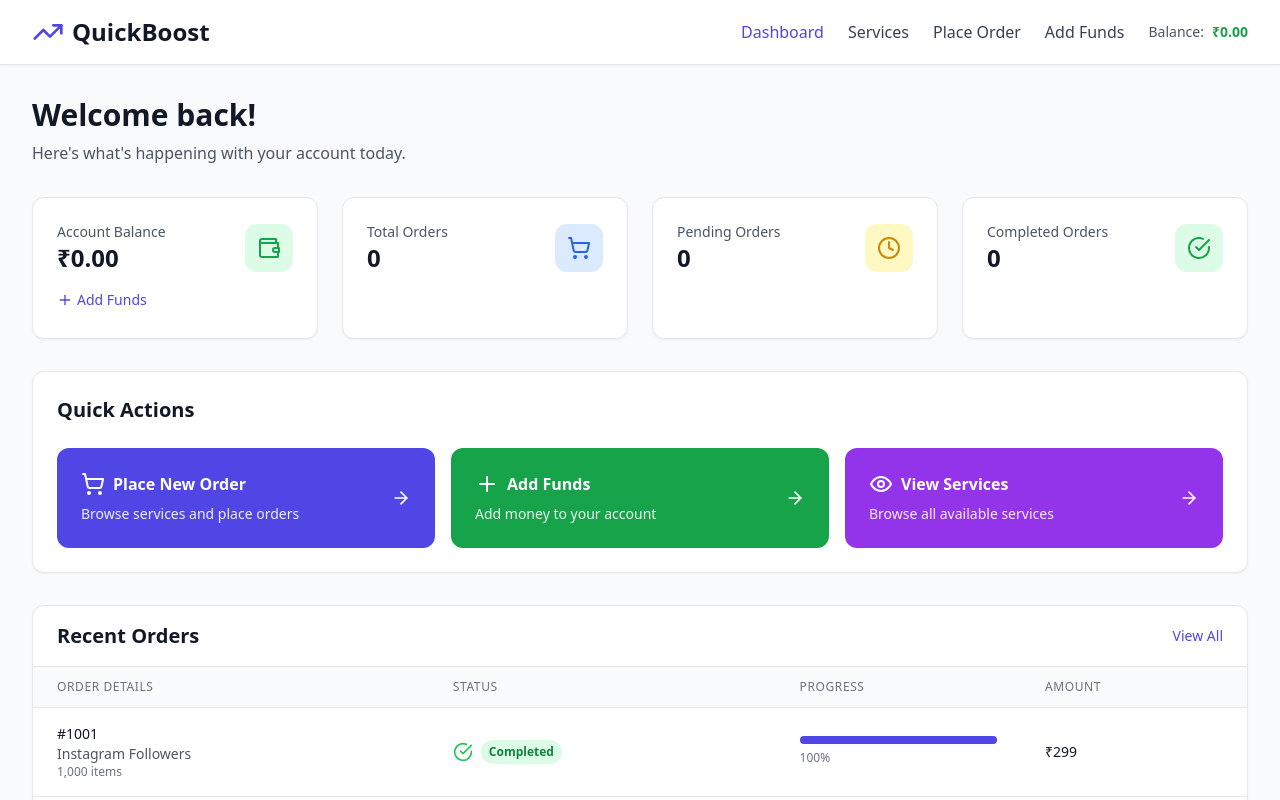
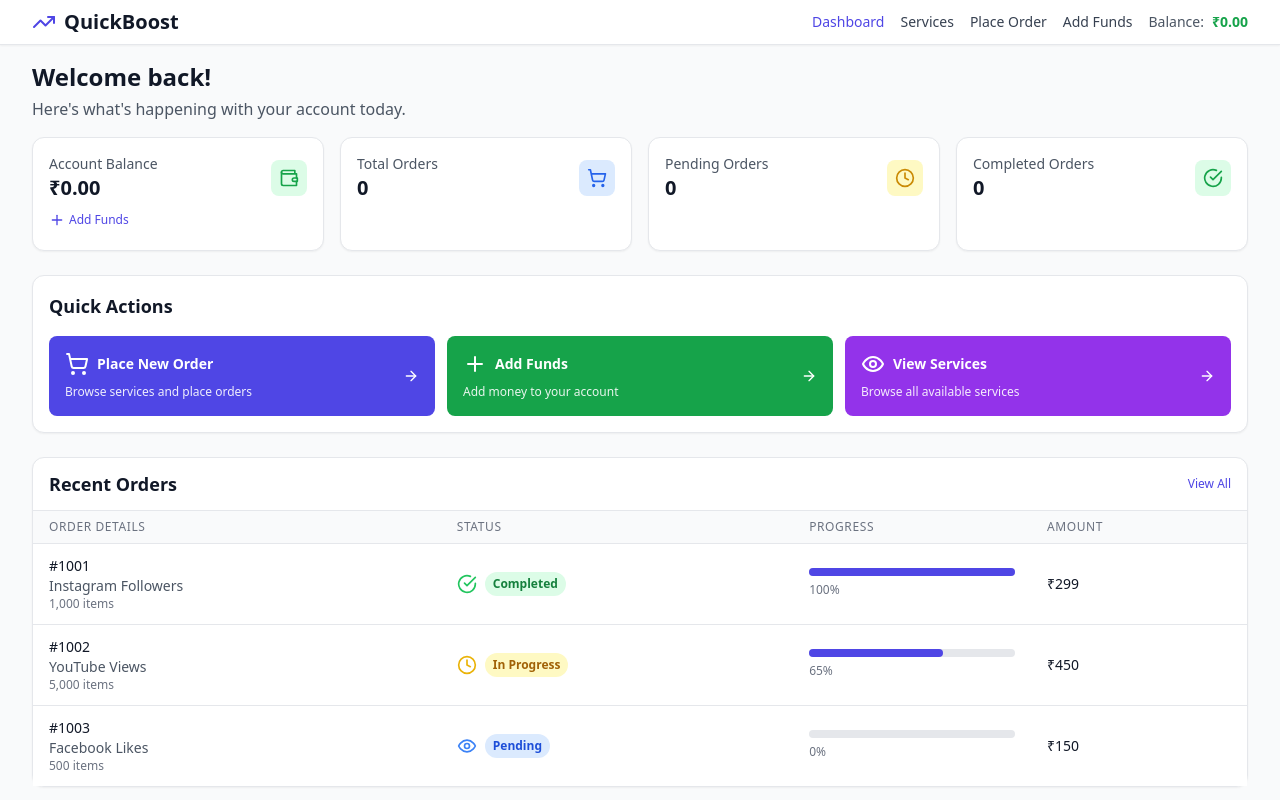
Before and after one commit to dbaarkk/QuickBoost., a React (Vite) app: page /dashboard in a window 1280 px wide. Shown: the top 800 px of the page. Built offline with nearby package versions, Linux system fonts and the light colour scheme.

Commit message:
Fix Dashboard White Space and Compact Navigation

```diff
--- a/src/pages/Dashboard.tsx
+++ b/src/pages/Dashboard.tsx
@@ -106,16 +106,16 @@ const Dashboard: React.FC = () => {
       {/* Header */}
       <header className="bg-white shadow-sm border-b">
         <div className="max-w-7xl mx-auto px-4 sm:px-6 lg:px-8">
-          <div className="flex justify-between items-center py-4">
+          <div className="flex justify-between items-center py-2">
             <Link to="/" className="flex items-center">
-              <TrendingUp className="h-8 w-8 text-indigo-600" />
-              <span className="ml-2 text-2xl font-bold text-gray-900">QuickBoost</span>
+              <TrendingUp className="h-6 w-6 text-indigo-600" />
+              <span className="ml-2 text-xl font-bold text-gray-900">QuickBoost</span>
             </Link>
-            <nav className="flex items-center space-x-6">
-              <Link to="/dashboard" className="text-indigo-600 font-medium">Dashboard</Link>
-              <Link to="/services" className="text-gray-700 hover:text-indigo-600 font-medium">Services</Link>
-              <Link to="/place-order" className="text-gray-700 hover:text-indigo-600 font-medium">Place Order</Link>
-              <Link to="/add-funds" className="text-gray-700 hover:text-indigo-600 font-medium">Add Funds</Link>
+            <nav className="flex items-center space-x-4">
+              <Link to="/dashboard" className="text-indigo-600 text-sm font-medium">Dashboard</Link>
+              <Link to="/services" className="text-gray-700 hover:text-indigo-600 text-sm font-medium">Services</Link>
+              <Link to="/place-order" className="text-gray-700 hover:text-indigo-600 text-sm font-medium">Place Order</Link>
+              <Link to="/add-funds" className="text-gray-700 hover:text-indigo-600 text-sm font-medium">Add Funds</Link>
               <div className="flex items-center space-x-2">
                 <span className="text-sm text-gray-600">Balance:</span>
                 <span className="text-sm font-semibold text-green-600">₹{userBalance.toFixed(2)}</span>
@@ -125,29 +125,29 @@ const Dashboard: React.FC = () => {
         </div>
       </header>
 
-      <div className="max-w-7xl mx-auto px-4 sm:px-6 lg:px-8 py-8">
+      <div className="max-w-7xl mx-auto px-4 sm:px-6 lg:px-8 py-4">
         {/* Welcome Section */}
-        <div className="mb-8">
-          <h1 className="text-3xl font-bold text-gray-900 mb-2">Welcome back!</h1>
+        <div className="mb-4">
+          <h1 className="text-2xl font-bold text-gray-900 mb-1">Welcome back!</h1>
           <p className="text-gray-600">Here's what's happening with your account today.</p>
         </div>
 
         {/* Stats Cards */}
-        <div className="grid grid-cols-1 md:grid-cols-2 lg:grid-cols-4 gap-6 mb-8">
-          <div className="bg-white rounded-xl shadow-sm border p-6">
+        <div className="grid grid-cols-1 md:grid-cols-2 lg:grid-cols-4 gap-4 mb-6">
+          <div className="bg-white rounded-xl shadow-sm border p-4">
             <div className="flex items-center justify-between">
               <div>
                 <p className="text-sm font-medium text-gray-600">Account Balance</p>
-                <p className="text-2xl font-bold text-gray-900">₹{userBalance.toFixed(2)}</p>
+                <p className="text-xl font-bold text-gray-900">₹{userBalance.toFixed(2)}</p>
               </div>
-              <div className="bg-green-100 rounded-xl p-3">
-                <Wallet className="h-6 w-6 text-green-600" />
+              <div className="bg-green-100 rounded-lg p-2">
+                <Wallet className="h-5 w-5 text-green-600" />
               </div>
             </div>
-            <div className="mt-4">
+            <div className="mt-2">
               <Link
                 to="/add-funds"
-                className="inline-flex items-center text-sm text-indigo-600 hover:text-indigo-500 font-medium"
+                className="inline-flex items-center text-xs text-indigo-600 hover:text-indigo-500 font-medium"
               >
                 <Plus className="h-4 w-4 mr-1" />
                 Add Funds
@@ -155,62 +155,62 @@ const Dashboard: React.FC = () => {
             </div>
           </div>
 
-          <div className="bg-white rounded-xl shadow-sm border p-6">
+          <div className="bg-white rounded-xl shadow-sm border p-4">
             <div className="flex items-center justify-between">
               <div>
                 <p className="text-sm font-medium text-gray-600">Total Orders</p>
-                <p className="text-2xl font-bold text-gray-900">{totalOrders}</p>
+                <p className="text-xl font-bold text-gray-900">{totalOrders}</p>
               </div>
-              <div className="bg-blue-100 rounded-xl p-3">
-                <ShoppingCart className="h-6 w-6 text-blue-600" />
+              <div className="bg-blue-100 rounded-lg p-2">
+                <ShoppingCart className="h-5 w-5 text-blue-600" />
               </div>
             </div>
           </div>
 
-          <div className="bg-white rounded-xl shadow-sm border p-6">
+          <div className="bg-white rounded-xl shadow-sm border p-4">
             <div className="flex items-center justify-between">
               <div>
                 <p className="text-sm font-medium text-gray-600">Pending Orders</p>
-                <p className="text-2xl font-bold text-gray-900">{pendingOrders}</p>
+                <p className="text-xl font-bold text-gray-900">{pendingOrders}</p>
               </div>
-              <div className="bg-yellow-100 rounded-xl p-3">
-                <Clock className="h-6 w-6 text-yellow-600" />
+              <div className="bg-yellow-100 rounded-lg p-2">
+                <Clock className="h-5 w-5 text-yellow-600" />
               </div>
             </div>
           </div>
 
-          <div className="bg-white rounded-xl shadow-sm border p-6">
+          <div className="bg-white rounded-xl shadow-sm border p-4">
             <div className="flex items-center justify-between">
               <div>
                 <p className="text-sm font-medium text-gray-600">Completed Orders</p>
-                <p className="text-2xl font-bold text-gray-900">{completedOrders}</p>
+                <p className="text-xl font-bold text-gray-900">{completedOrders}</p>
               </div>
-              <div className="bg-green-100 rounded-xl p-3">
-                <CheckCircle className="h-6 w-6 text-green-600" />
+              <div className="bg-green-100 rounded-lg p-2">
+                <CheckCircle className="h-5 w-5 text-green-600" />
               </div>
             </div>
           </div>
         </div>
 
         {/* Quick Actions */}
-        <div className="bg-white rounded-xl shadow-sm border p-6 mb-8">
-          <h2 className="text-xl font-semibold text-gray-900 mb-6">Quick Actions</h2>
-          <div className="grid grid-cols-1 md:grid-cols-3 gap-4">
+        <div className="bg-white rounded-xl shadow-sm border p-4 mb-6">
+          <h2 className="text-lg font-semibold text-gray-900 mb-4">Quick Actions</h2>
+          <div className="grid grid-cols-1 md:grid-cols-3 gap-3">
             {quickActions.map((action, index) => (
               <Link
                 key={index}
                 to={action.link}
-                className={`${action.color} text-white p-6 rounded-xl transition-all hover:scale-105 hover:shadow-lg group`}
+                className={`${action.color} text-white p-4 rounded-lg transition-all hover:scale-105 hover:shadow-lg group`}
               >
                 <div className="flex items-center justify-between">
                   <div>
                     <div className="flex items-center mb-2">
                       {action.icon}
-                      <span className="ml-2 font-semibold">{action.title}</span>
+                      <span className="ml-2 text-sm font-semibold">{action.title}</span>
                     </div>
-                    <p className="text-sm opacity-90">{action.description}</p>
+                    <p className="text-xs opacity-90">{action.description}</p>
                   </div>
-                  <ArrowRight className="h-5 w-5 group-hover:translate-x-1 transition-transform" />
+                  <ArrowRight className="h-4 w-4 group-hover:translate-x-1 transition-transform" />
                 </div>
               </Link>
             ))}
@@ -219,10 +219,10 @@ const Dashboard: React.FC = () => {
 
         {/* Recent Orders */}
         <div className="bg-white rounded-xl shadow-sm border">
-          <div className="px-6 py-4 border-b">
+          <div className="px-4 py-3 border-b">
             <div className="flex items-center justify-between">
-              <h2 className="text-xl font-semibold text-gray-900">Recent Orders</h2>
-              <Link to="/orders" className="text-indigo-600 hover:text-indigo-500 text-sm font-medium">
+              <h2 className="text-lg font-semibold text-gray-900">Recent Orders</h2>
+              <Link to="/orders" className="text-indigo-600 hover:text-indigo-500 text-xs font-medium">
                 View All
               </Link>
             </div>
@@ -233,16 +233,16 @@ const Dashboard: React.FC = () => {
               <table className="min-w-full divide-y divide-gray-200">
                 <thead className="bg-gray-50">
                   <tr>
-                    <th className="px-6 py-3 text-left text-xs font-medium text-gray-500 uppercase tracking-wider">
+                    <th className="px-4 py-2 text-left text-xs font-medium text-gray-500 uppercase tracking-wider">
                       Order Details
                     </th>
-                    <th className="px-6 py-3 text-left text-xs font-medium text-gray-500 uppercase tracking-wider">
+                    <th className="px-4 py-2 text-left text-xs font-medium text-gray-500 uppercase tracking-wider">
                       Status
                     </th>
-                    <th className="px-6 py-3 text-left text-xs font-medium text-gray-500 uppercase tracking-wider">
+                    <th className="px-4 py-2 text-left text-xs font-medium text-gray-500 uppercase tracking-wider">
                       Progress
                     </th>
-                    <th className="px-6 py-3 text-left text-xs font-medium text-gray-500 uppercase tracking-wider">
+                    <th className="px-4 py-2 text-left text-xs font-medium text-gray-500 uppercase tracking-wider">
                       Amount
                     </th>
                   </tr>
@@ -250,14 +250,14 @@ const Dashboard: React.FC = () => {
                 <tbody className="bg-white divide-y divide-gray-200">
                   {recentOrders.map((order) => (
                     <tr key={order.id} className="hover:bg-gray-50">
-                      <td className="px-6 py-4">
+                      <td className="px-4 py-3">
                         <div>
                           <div className="text-sm font-medium text-gray-900">#{order.id}</div>
                           <div className="text-sm text-gray-600">{order.service}</div>
                           <div className="text-xs text-gray-500">{order.quantity.toLocaleString()} items</div>
                         </div>
                       </td>
-                      <td className="px-6 py-4">
+                      <td className="px-4 py-3">
                         <div className="flex items-center">
                           {getStatusIcon(order.status)}
                           <span className={`ml-2 inline-flex px-2 py-1 text-xs font-semibold rounded-full ${getStatusColor(order.status)}`}>
@@ -265,7 +265,7 @@ const Dashboard: React.FC = () => {
                           </span>
                         </div>
                       </td>
-                      <td className="px-6 py-4">
+                      <td className="px-4 py-3">
                         <div className="w-full bg-gray-200 rounded-full h-2">
                           <div
                             className="bg-indigo-600 h-2 rounded-full transition-all duration-300"
@@ -274,7 +274,7 @@ const Dashboard: React.FC = () => {
                         </div>
                         <span className="text-xs text-gray-500 mt-1">{order.progress}%</span>
                       </td>
-                      <td className="px-6 py-4 text-sm font-medium text-gray-900">
+                      <td className="px-4 py-3 text-sm font-medium text-gray-900">
                         ₹{order.amount}
                       </td>
                     </tr>
@@ -283,13 +283,13 @@ const Dashboard: React.FC = () => {
               </table>
             </div>
           ) : (
-            <div className="text-center py-12">
-              <ShoppingCart className="h-12 w-12 text-gray-400 mx-auto mb-4" />
-              <h3 className="text-lg font-medium text-gray-900 mb-2">No orders yet</h3>
+            <div className="text-center py-8">
+              <ShoppingCart className="h-10 w-10 text-gray-400 mx-auto mb-3" />
+              <h3 className="text-base font-medium text-gray-900 mb-2">No orders yet</h3>
               <p className="text-gray-600 mb-4">Start by placing your first order</p>
               <Link
                 to="/place-order"
-                className="inline-flex items-center bg-indigo-600 hover:bg-indigo-700 text-white px-6 py-3 rounded-lg font-medium transition-colors"
+                className="inline-flex items-center bg-indigo-600 hover:bg-indigo-700 text-white px-4 py-2 rounded-lg text-sm font-medium transition-colors"
               >
                 <Plus className="h-4 w-4 mr-2" />
                 Place First Order
```
